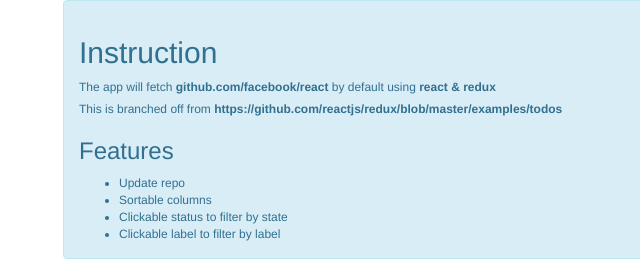
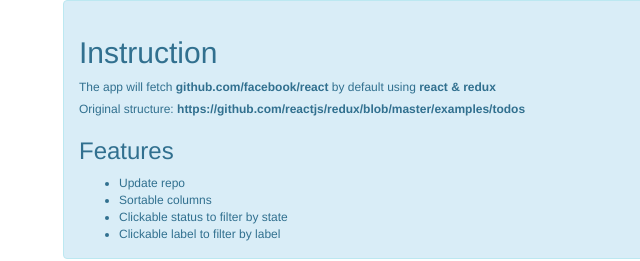
Before and after one commit to singuyen/redux-async-sample, a React app: page public/index.html in a window 1280 px wide. Shown: the top 261 px of the page, 7-647 px from the left. Built offline with nearby package versions, Linux system fonts and the light colour scheme; no server answers.

Commit message:
Update instruction

```diff
--- a/public/index.html
+++ b/public/index.html
@@ -29,7 +29,7 @@
       <div class="alert alert-info">
         <h2>Instruction</h2>
         <p>The app will fetch <strong>github.com/facebook/react</strong> by default using <strong>react & redux</strong></p>
-        <p>This is branched off from <strong>https://github.com/reactjs/redux/blob/master/examples/todos</strong>
+        <p>Original structure: <strong>https://github.com/reactjs/redux/blob/master/examples/todos</strong>
         <h3>Features</h3>
         <ul>
           <li>Update repo</li>
```
